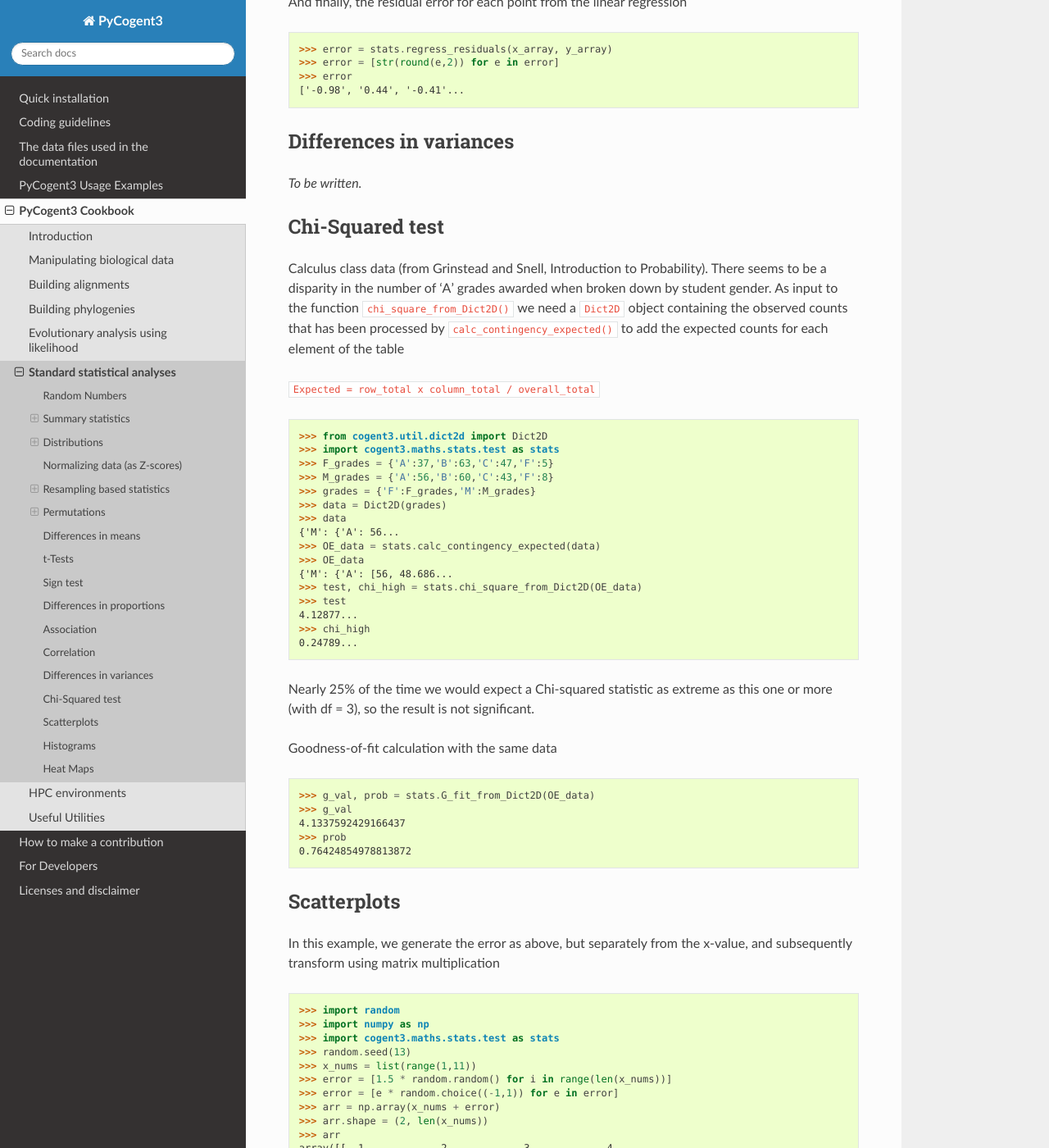
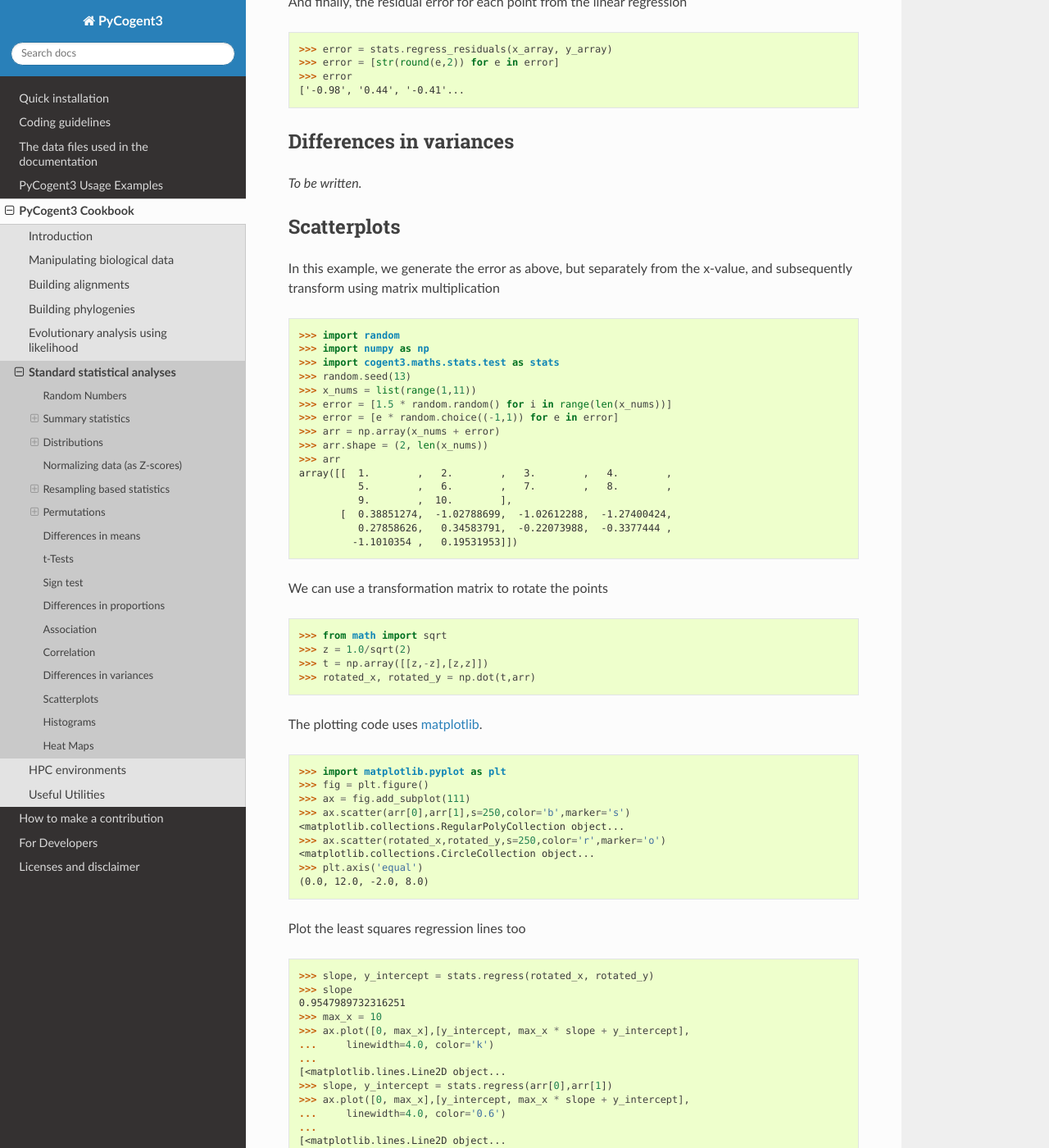
Before and after one commit to cogent3/cogent3, a Sphinx documentation site: the page built from doc/cookbook/standard_statistical_analyses.rst, in a window 1280 px wide and 1400 px high, scrolled down 9792 px. Shown: the whole window at 82% size. Built offline with Sphinx 7.4.7 and the Read the Docs theme 2.0.0, drawn with Linux system fonts in a browser that asks for light colours; formulas are drawn with MathJax 3.

Commit message:
MAINT: remove references to Dict2D in comments, documentation

```diff
--- a/doc/cookbook/standard_statistical_analyses.rst
+++ b/doc/cookbook/standard_statistical_analyses.rst
@@ -519,46 +519,6 @@ Differences in variances
 
 *To be written.*
 
-Chi-Squared test
-================
-
-.. TODO pick a biological example, perhaps sequence nucleotide composition?  TimeReversibleCodon usage for a particular amino acid?
-
-Calculus class data (from Grinstead and Snell, Introduction to Probability).  There seems to be a disparity in the number of 'A' grades awarded when broken down by student gender.  As input to the function ``chi_square_from_Dict2D()`` we need a ``Dict2D`` object containing the observed counts that has been processed by ``calc_contingency_expected()`` to add the expected counts for each element of the table
-
-``Expected = row_total x column_total / overall_total``
-
-.. doctest::
-
-    >>> from cogent3.util.dict2d import Dict2D
-    >>> import cogent3.maths.stats.test as stats
-    >>> F_grades = {'A':37,'B':63,'C':47,'F':5}
-    >>> M_grades = {'A':56,'B':60,'C':43,'F':8}
-    >>> grades = {'F':F_grades,'M':M_grades}
-    >>> data = Dict2D(grades)
-    >>> data
-    {'M': {'A': 56...
-    >>> OE_data = stats.calc_contingency_expected(data)
-    >>> OE_data
-    {'M': {'A': [56, 48.686...
-    >>> test, chi_high = stats.chi_square_from_Dict2D(OE_data)
-    >>> test
-    4.12877...
-    >>> chi_high
-    0.24789...
-
-Nearly 25% of the time we would expect a Chi-squared statistic as extreme as this one or more (with df = 3), so the result is not significant.
-
-Goodness-of-fit calculation with the same data
-
-.. doctest::
-
-    >>> g_val, prob = stats.G_fit_from_Dict2D(OE_data)
-    >>> g_val
-    4.1337592429166437
-    >>> prob
-    0.76424854978813872
-
 Scatterplots
 ============
 
```
Also changed, not shown: 1 other file.
